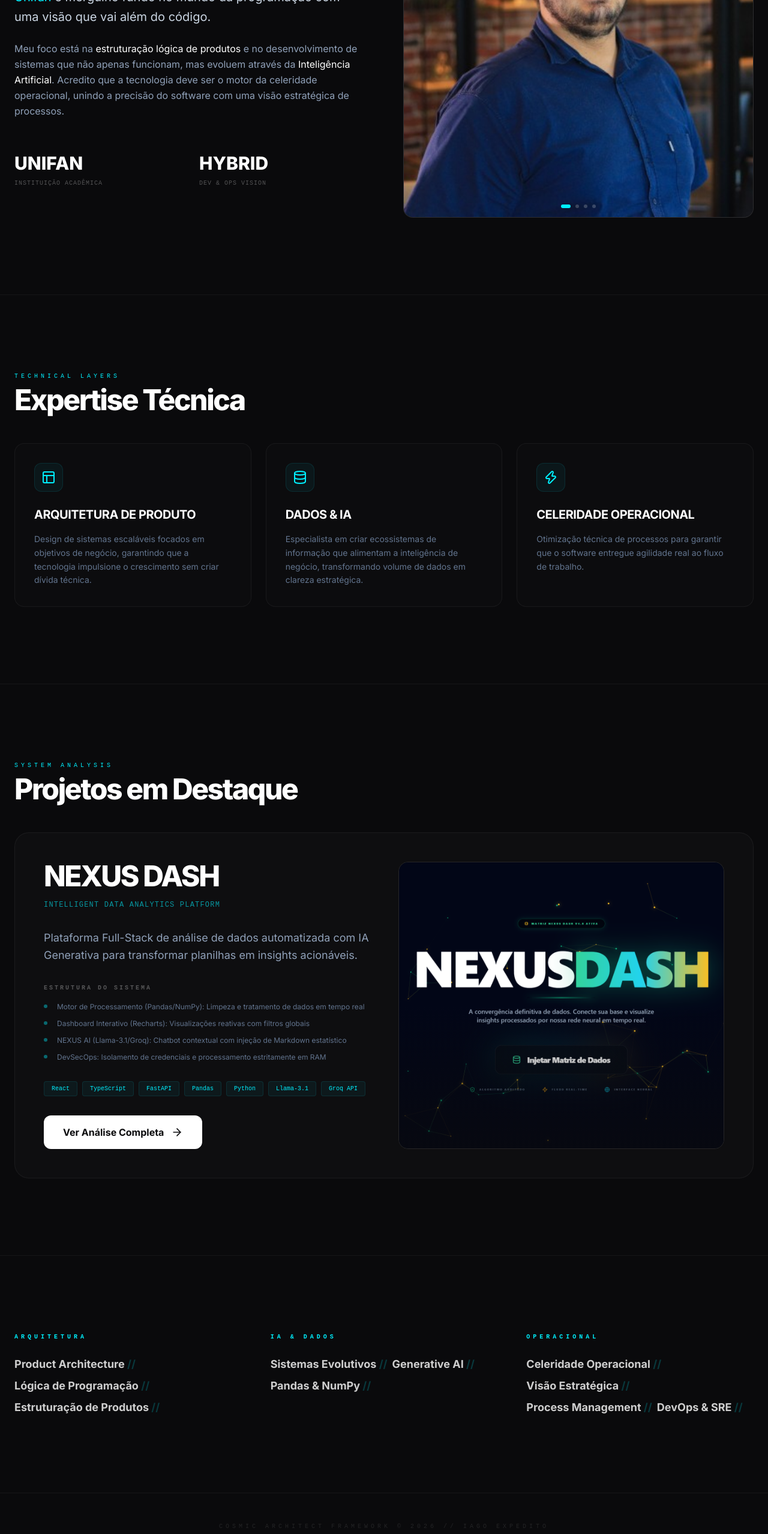
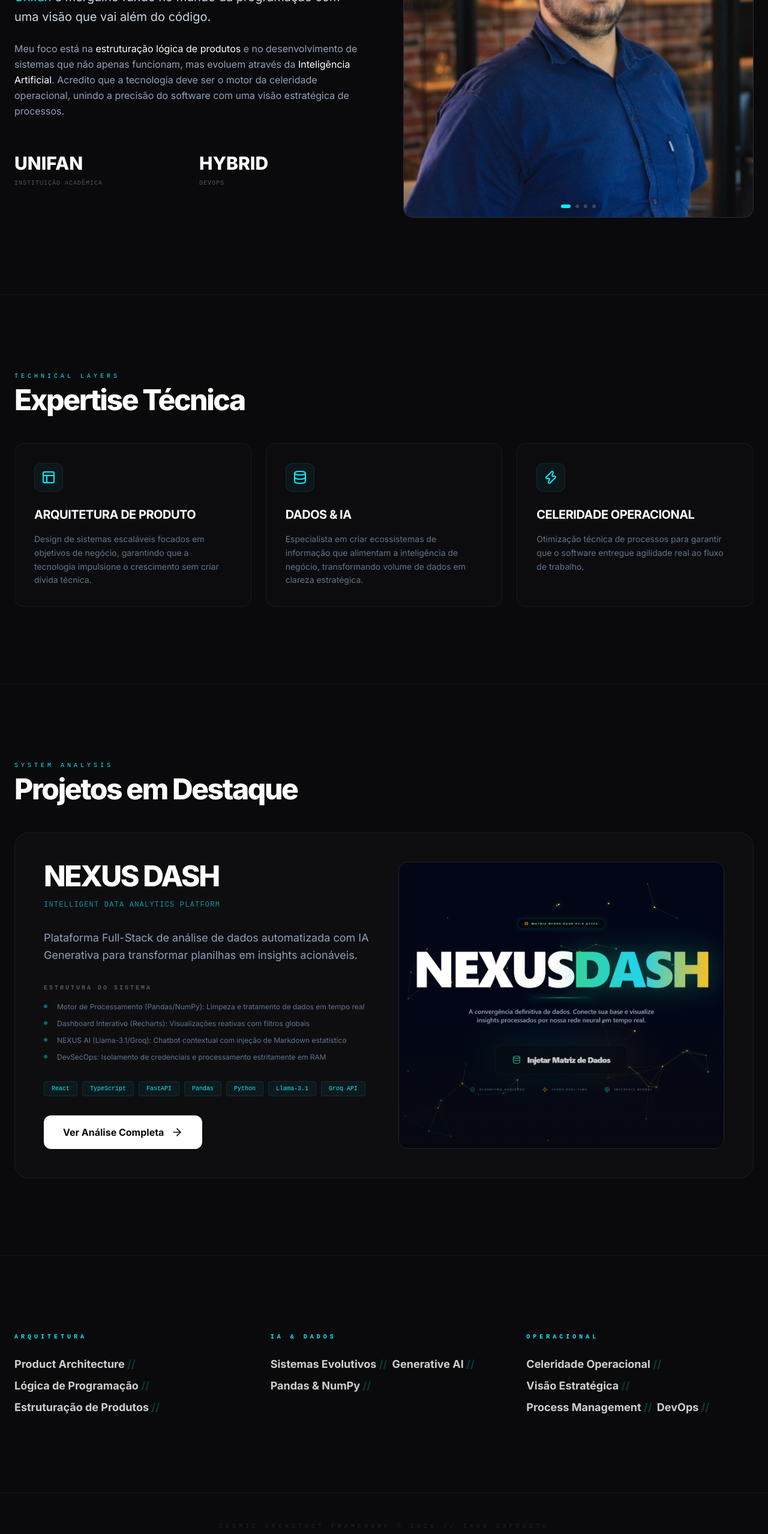
Before and after one commit to expeditodeviago/portifolio-iago, a React (Vite) app: page / in a window 1280 px wide. Shown: the part 1149-3707 px from the top of the page at 60% size. Built offline with nearby package versions, Linux system fonts and the light colour scheme.

Commit message:
Correction: Standardized to 'DevOps' as requested

```diff
--- a/src/data/portfolioData.ts
+++ b/src/data/portfolioData.ts
@@ -119,7 +119,7 @@ export const portfolioData: PortfolioData = {
     },
     {
       category: "Operacional",
-      items: ["Celeridade Operacional", "Visão Estratégica", "Process Management", "DevOps & SRE"]
+      items: ["Celeridade Operacional", "Visão Estratégica", "Process Management", "DevOps"]
     }
   ]
 };
--- a/src/pages/Home.tsx
+++ b/src/pages/Home.tsx
@@ -154,7 +154,7 @@ const Home = () => {
                 </div>
                 <div>
                   <span className="text-3xl font-black text-white block">HYBRID</span>
-                  <span className="text-[10px] font-mono text-white/30 uppercase tracking-widest">Dev & Ops Vision</span>
+                  <span className="text-[10px] font-mono text-white/30 uppercase tracking-widest">DevOps</span>
                 </div>
               </div>
             </motion.div>
```
